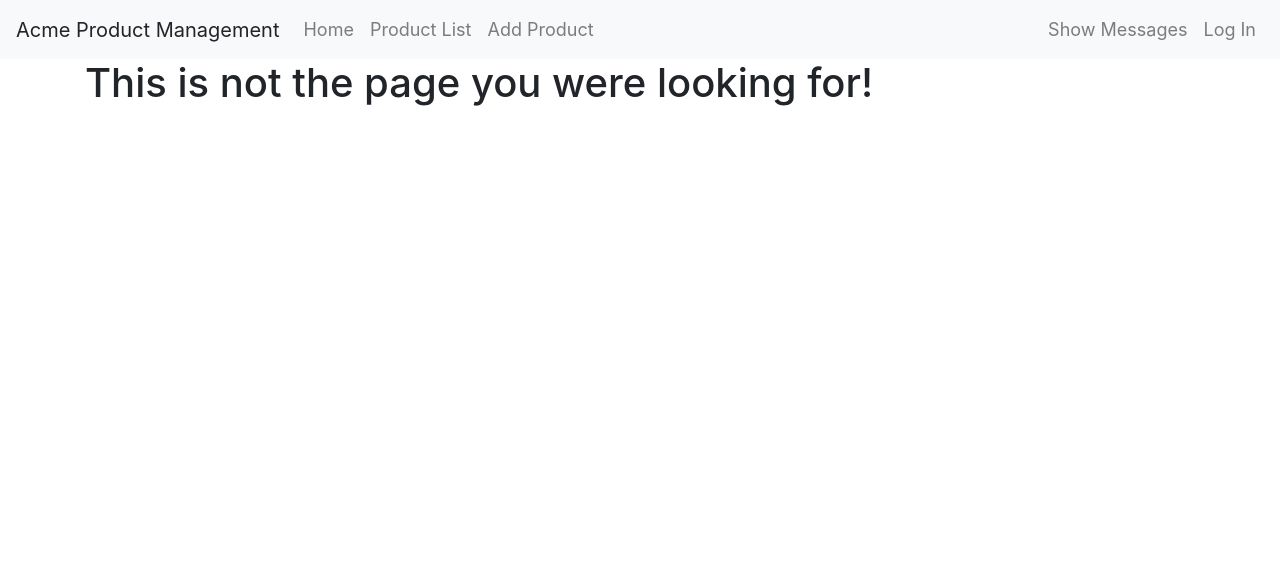
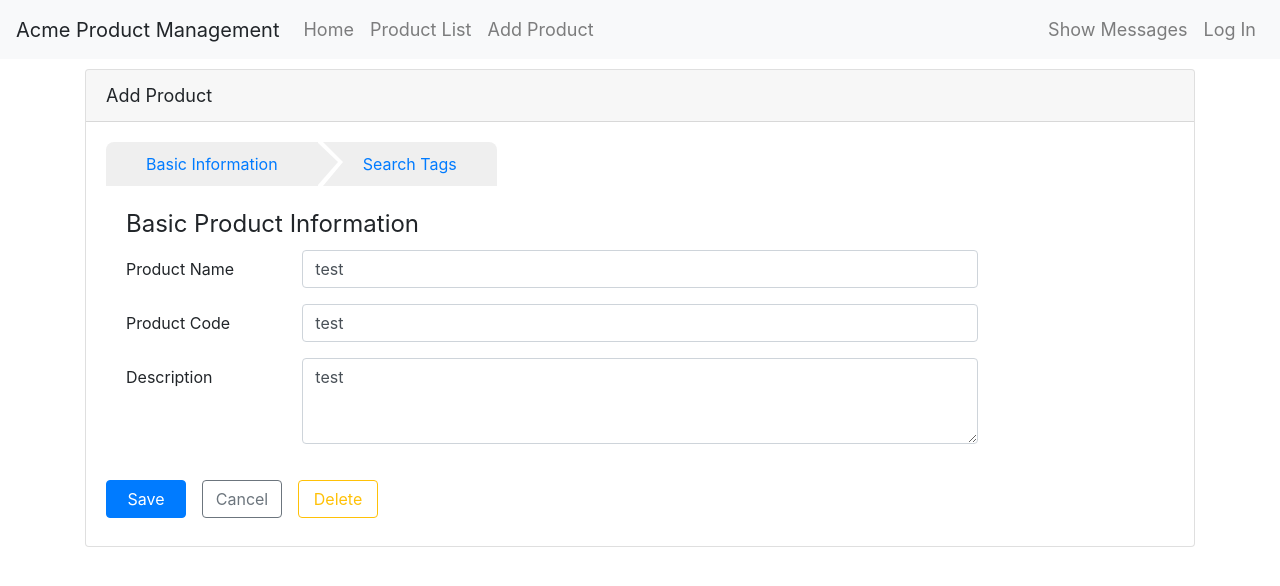
Before and after one commit to VyDee/angular-routing, an Angular app: page /products/0/edit/info in a window 1280 px wide. Shown: the top 586 px of the page. Built offline with nearby package versions, Linux system fonts and the light colour scheme; what angular-in-memory-web-api would draw is missing.

Commit message:
activating child routes

```diff
--- a/src/app/products/product-edit/product-edit.component.html
+++ b/src/app/products/product-edit/product-edit.component.html
@@ -5,7 +5,7 @@
 
   <div class="card-body"
        *ngIf="product">
-    <form novalidate
+    <!-- <form novalidate
           #productForm="ngForm">
 
       <div class="form-group row">
@@ -93,7 +93,42 @@
           </button>
         </div>
       </div>
-    </form>
+    </form> -->
+    <div class="wizard">
+      <a [routerLink]="['info']">
+        Basic Information
+      </a>
+      <a [routerLink]="['tags']">
+        Search Tags
+      </a>
+    </div>
+
+    <router-outlet></router-outlet>
+
+    <div class="row mb-2">
+      <div class="col-md-4">
+        <button class="btn btn-primary mr-3"
+          style="width: 80px;"
+          type="button"
+          tittle="Save your entered data"
+          (click)="saveProduct()">
+          Save
+        </button>
+        <button class="btn btn-outline-secondary mr-3"
+          style="width: 80px;"
+          type="button"
+          tittle="Cancel your edits"
+          [routerLink] = "['/products']">
+          Cancel
+        </button>
+        <button class="btn btn-outline-warning"
+          style="width: 80px;"
+          type="button"
+          tittle="Delete this product"
+          (click)="deleteProduct()">
+          Delete
+        </button>
+    </div>
   </div>
 </div>
 
--- a/src/app/products/product.module.ts
+++ b/src/app/products/product.module.ts
@@ -7,6 +7,8 @@
 import { SharedModule } from '../shared/shared.module';
 import { RouterModule } from '@angular/router';
 import { ProductResolver } from './product-resolver.service';
+import { ProductEditInfoComponent } from './product-edit/product-edit-info.component';
+import { ProductEditTagsComponent } from './product-edit/product-edit-tags.component';
 
 @NgModule({
   imports: [
@@ -23,7 +25,22 @@
       {
         path: 'products/:id/edit',
         component: ProductEditComponent,
-        resolve: { resolvedData: ProductResolver }
+        resolve: { resolvedData: ProductResolver },
+        children: [
+          {
+            path:'',
+            redirectTo:'info',
+            pathMatch: 'full'
+          },
+          {
+            path:'info',
+            component: ProductEditInfoComponent
+          },
+          {
+            path:'tags',
+            component: ProductEditTagsComponent
+          }
+        ]
       }
 
     ])
@@ -31,7 +48,9 @@
   declarations: [
     ProductListComponent,
     ProductDetailComponent,
-    ProductEditComponent
+    ProductEditComponent,
+    ProductEditInfoComponent,
+    ProductEditTagsComponent
   ]
 })
 export class ProductModule { }
```
Also changed, not shown: notes/5-child-routes/activating-child-routes.txt (added), notes/5-child-routes/configure-child-routes.txt (added).
